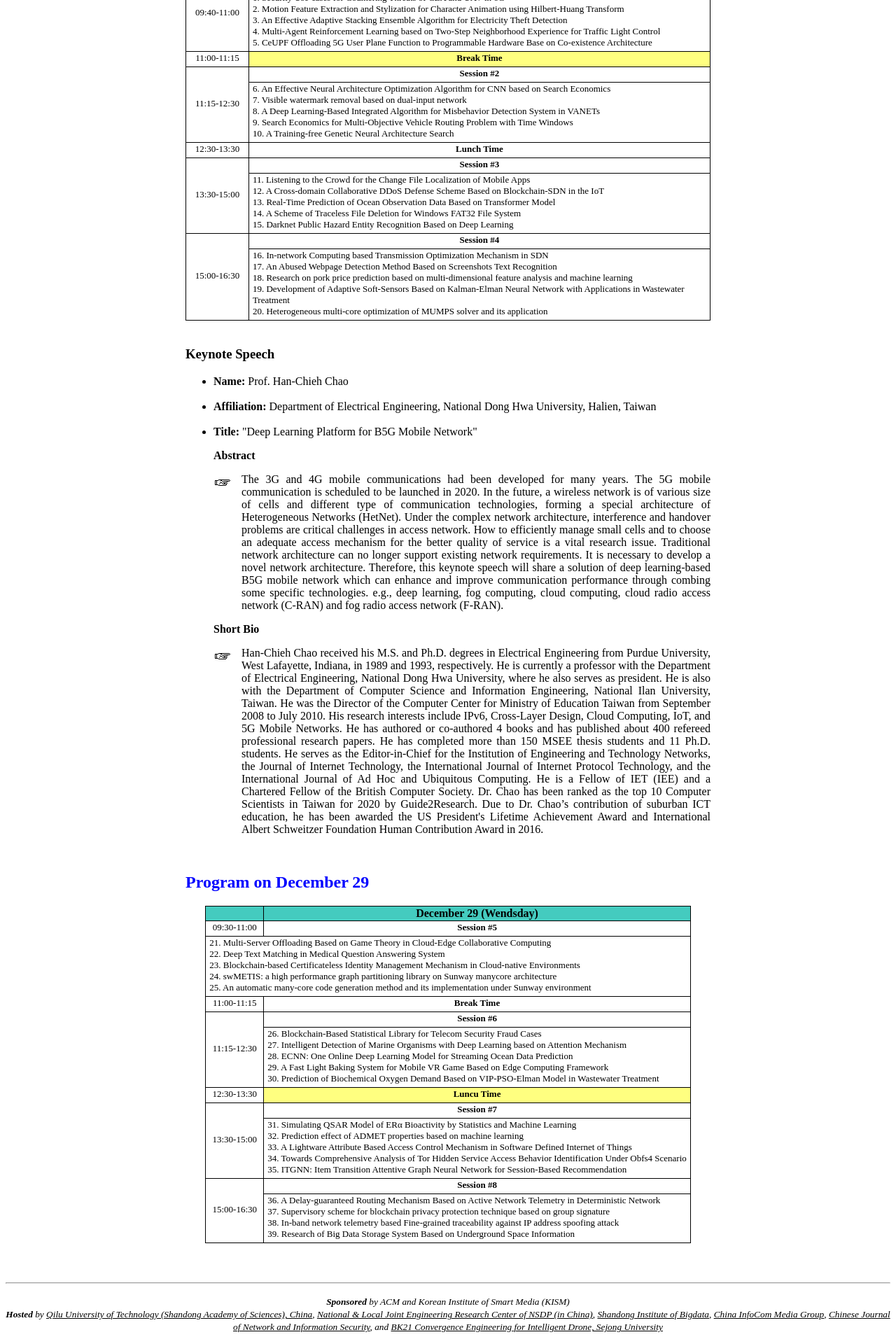
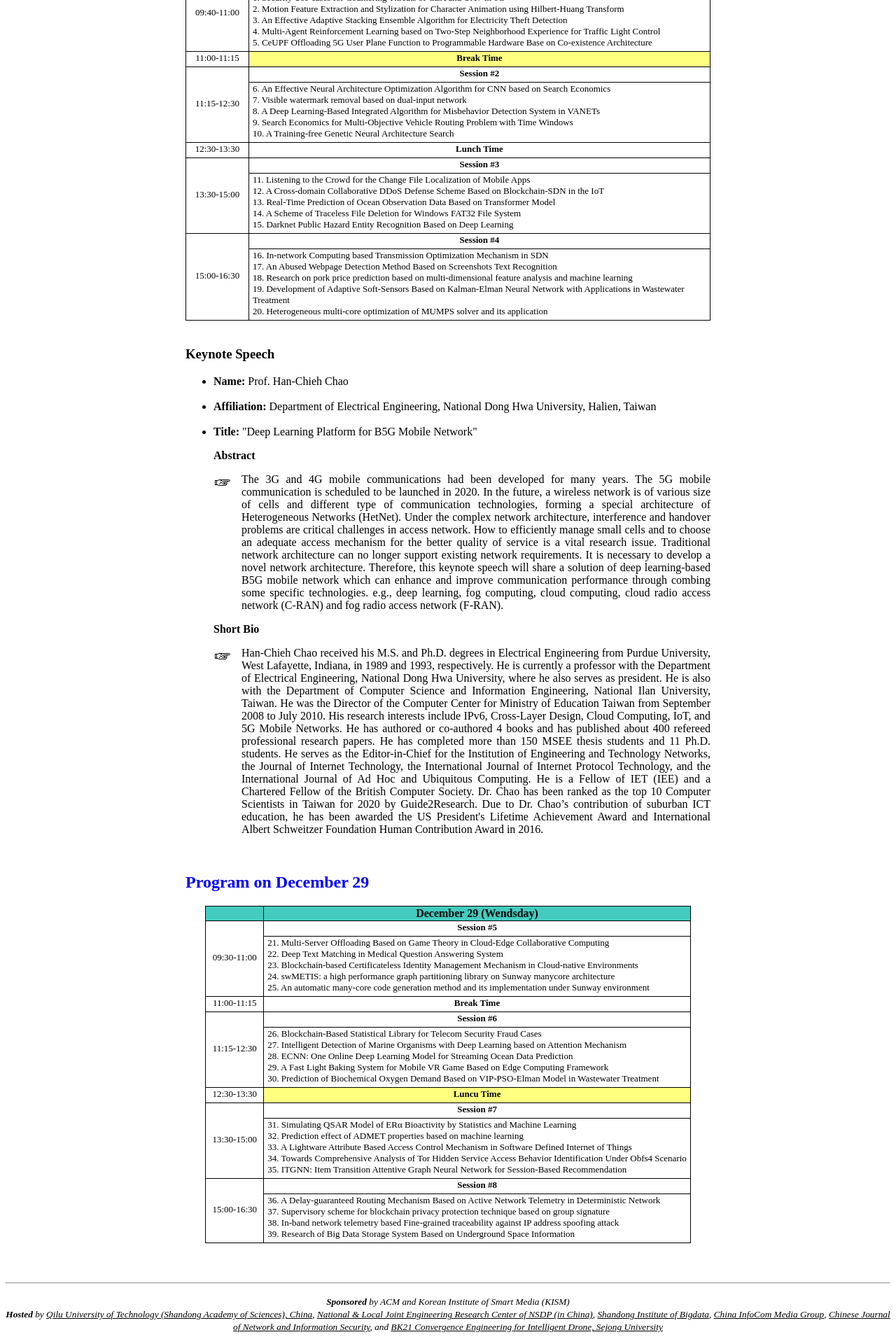
Before and after one commit to icea-conf/2021, a Jekyll site: the page built from program/index.html, in a window 1280 px wide. Shown: the part 1298-3218 px from the top of the page at 70% size. Built offline with Jekyll 4.4.1, drawn with Linux system fonts in a browser that asks for light colours.

Commit message:
Update index.html

```diff
--- a/program/index.html
+++ b/program/index.html
@@ -241,7 +241,7 @@ title: ACM ICEA 2021
                          </tr>
 
                          <tr>
-                              <td class="tcontent4">09:30-11:00</td>
+                              <td class="tcontent4" rowspan="2">09:30-11:00</td>
                               <td class="tcontent4" colspan="4"><b>Session #5</b></td>
                          </tr>
                          <tr>
```
